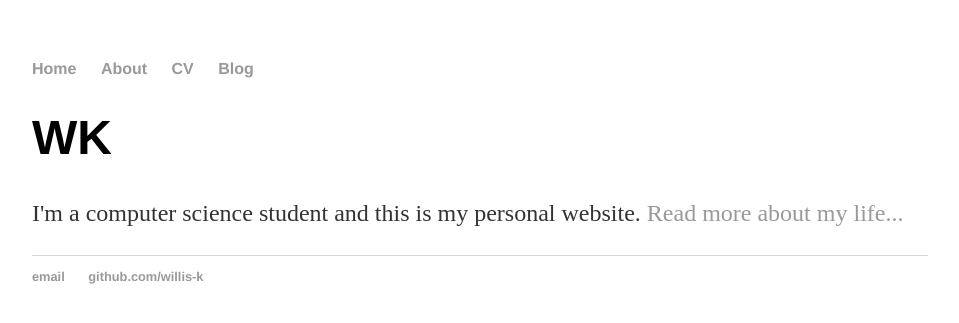
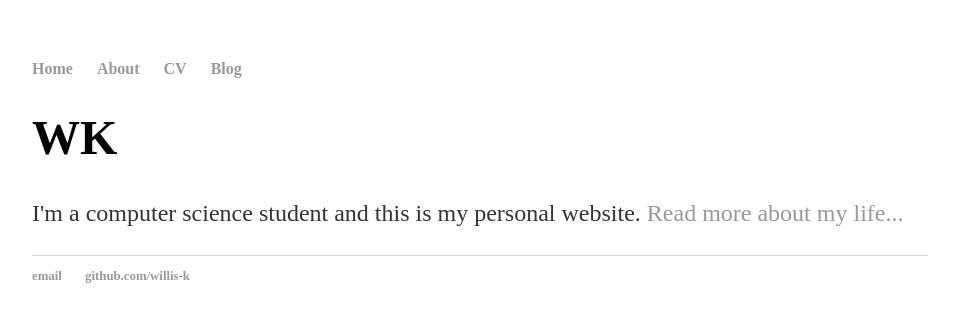
Before and after one commit to willis-k/willis-k.github.io, a Jekyll site: the page built from index.html, in a window 1280 px wide. Shown: the top 323 px of the page, without its empty margins (160-1119 px from the left). Built offline with Jekyll 4.4.1, drawn with Linux system fonts in a browser that asks for light colours.

Commit message:
Update main.css

```diff
--- a/css/main.css
+++ b/css/main.css
@@ -3,7 +3,7 @@ body {
     width: 70%;
 }
 nav ul, footer ul {
-    font-family:'Helvetica', 'Arial', 'share_tech_monoregular';
+    font-family:'share_tech_monoregular', 'share_tech_monoregular', 'share_tech_monoregular';
     padding: 0px;
     list-style: none;
     font-weight: bold;
@@ -21,7 +21,7 @@ a:hover {
 }
 h1 {
     font-size: 3em;
-    font-family:'Helvetica', 'Arial', 'share_tech_monoregularf';
+    font-family:'share_tech_monoregular', 'share_tech_monoregular', 'share_tech_monoregularf';
 }
 p {
     font-size: 1.5em;
```
